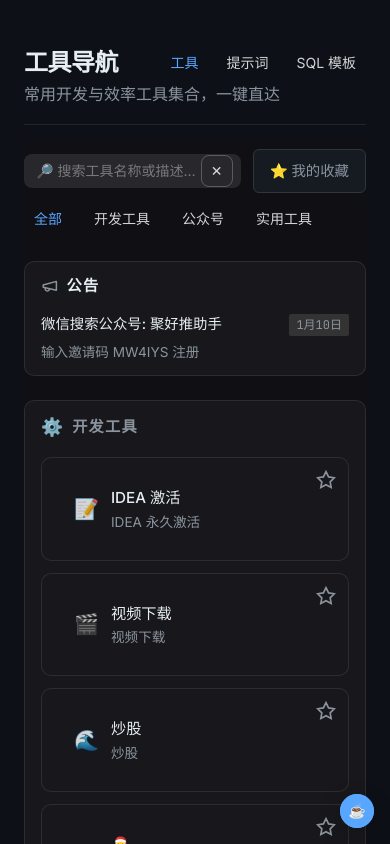
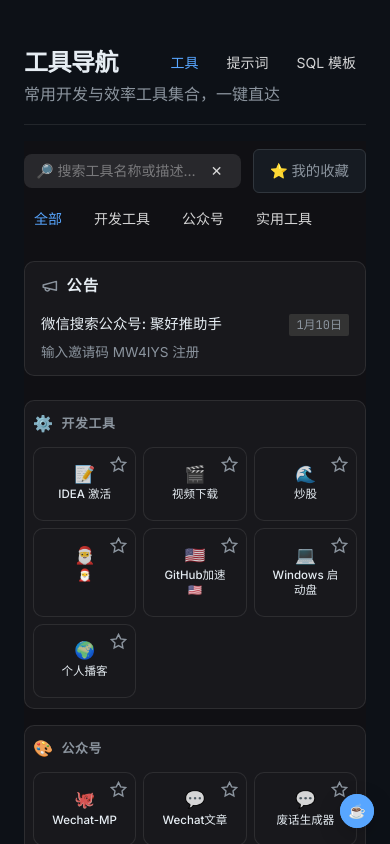
Before and after one commit to cooker/wx-mp-tools, a Vue app: page / in a window 390 px wide. Shown: the top 844 px of the page. Built offline with nearby package versions, Linux system fonts and the light colour scheme.

Commit message:
first commit

```diff
--- a/package.json
+++ b/package.json
@@ -18,6 +18,7 @@
     "@codemirror/view": "^6.40.0",
     "codemirror": "^6.0.2",
     "dompurify": "^3.3.3",
+    "highlight.js": "^11.11.1",
     "marked": "^17.0.5",
     "naive-ui": "^2.44.1",
     "sql-formatter": "^15.7.3",
--- a/src/composables/usePrompts.js
+++ b/src/composables/usePrompts.js
@@ -62,7 +62,10 @@
   const searchDebounced = ref('')
 
   function normalizeSearchText(value) {
-    return String(value ?? '').trim().toLowerCase()
+    return String(value ?? '')
+      .normalize('NFKC')
+      .trim()
+      .toLowerCase()
   }
 
   function compactSearchText(value) {
@@ -95,12 +98,21 @@
 
   function getPromptSearchText(prompt) {
     const parts = []
-    collectSearchableTexts(prompt, parts)
+    collectSearchableTexts(
+      {
+        id: prompt?.id,
+        title: prompt?.title,
+        tags: prompt?.tags,
+        content: prompt?.content,
+      },
+      parts,
+    )
     return normalizeSearchText(parts.join(' '))
   }
 
   let debounceTimer = null
   watch(searchQuery, (v) => {
+    if (normalizeSearchText(v)) activeTag.value = ''
     clearTimeout(debounceTimer)
     debounceTimer = setTimeout(() => {
       searchDebounced.value = normalizeSearchText(v)
@@ -135,6 +147,7 @@
     const tag = activeTag.value
     return prompts.value.filter((p) => {
       if (!matchPrompt(p, q)) return false
+      if (q) return true
       if (tag && !(p.tags || []).includes(tag)) return false
       return true
     })
--- a/src/modules/nav/HomeView.vue
+++ b/src/modules/nav/HomeView.vue
@@ -1,11 +1,10 @@
 <script setup>
-import { ref, computed, watch, onMounted } from 'vue'
-import { NButton, NEmpty, NSpace } from 'naive-ui'
+import { ref, computed, watch, onMounted, onBeforeUnmount } from 'vue'
+import { NButton, NEmpty, NInput, NSpace } from 'naive-ui'
 import { navConfig } from '../../config/nav.config.js'
 import { sqlConfig } from '../../config/sql.config.js'
 import { preloadRouteComponents } from '../../router/index.js'
 import CategorySection from './components/CategorySection.vue'
-import SearchBar from './components/SearchBar.vue'
 import FilterTabs from './components/FilterTabs.vue'
 import AdSlot from '../shared/AdSlot.vue'
 import NoticeBoard from '../shared/NoticeBoard.vue'
@@ -30,6 +29,15 @@
 const showFavoritesOnly = ref(false)
 const searchExpanded = ref(true)
 const showMobileQr = ref(false)
+const isSearchMobile = ref(false)
+
+function checkSearchMobile() {
+  isSearchMobile.value = typeof window !== 'undefined' && window.innerWidth < 768
+}
+
+const showHomeSearchInput = computed(
+  () => searchExpanded.value || !isSearchMobile.value
+)
 
 const searchDebounced = ref('')
 let debounceTimer = null
@@ -100,8 +108,6 @@
   }, 300)
 }, { immediate: true })
 
-const SEARCH_DEBUG = typeof import.meta !== 'undefined' && !!import.meta.env?.DEV
-
 function matchItem(item, q, category) {
   if (!q) return true
   const fullText = getItemSearchText(item, category)
@@ -116,65 +122,6 @@
     (allowSubsequence && isSubsequenceMatch(compactFullText, compactQuery))
   )
 }
-
-function getMatchReason(item, query, category) {
-  const fullText = getItemSearchText(item, category)
-  const compactText = compactSearchText(fullText)
-  const compactQuery = compactSearchText(query)
-  const allowSubsequence = compactQuery.length >= 3
-  const includes = fullText.includes(query)
-  const compactIncludes = compactText.includes(compactQuery)
-  const subsequence = allowSubsequence && isSubsequenceMatch(compactText, compactQuery)
-  return {
-    matched: includes || compactIncludes || subsequence,
-    includes,
-    compactIncludes,
-    subsequence,
-    fullText,
-  }
-}
-
-watch(searchDebounced, (query) => {
-  if (!SEARCH_DEBUG || !query) return
-  const stats = {
-    total: 0,
-    matched: 0,
-    byIncludes: 0,
-    byCompactIncludes: 0,
-    bySubsequence: 0,
-    withHttpInText: 0,
-  }
-  const sampleMatches = []
-  categories.forEach((category) => {
-    category.items.forEach((item) => {
-      stats.total += 1
-      const reason = getMatchReason(item, query, category)
-      if (!reason.matched) return
-      stats.matched += 1
-      if (reason.includes) stats.byIncludes += 1
-      if (reason.compactIncludes) stats.byCompactIncludes += 1
-      if (reason.subsequence) stats.bySubsequence += 1
-      if (reason.fullText.includes('http')) stats.withHttpInText += 1
-      if (sampleMatches.length < 8) {
-        sampleMatches.push({
-          name: item.name,
-          category: category.name,
-          includes: reason.includes,
-          compactIncludes: reason.compactIncludes,
-          subsequence: reason.subsequence,
-          textPreview: reason.fullText.slice(0, 160),
-        })
-      }
-    })
-  })
-  console.groupCollapsed(`[search-debug] query="${query}"`)
-  console.log('[search-debug] stats', stats)
-  console.log('[search-debug] sampleMatches', sampleMatches)
-  if (stats.matched > 0 && stats.withHttpInText === stats.matched) {
-    console.warn('[search-debug] 所有命中项均包含 URL 文本，可能导致搜索看起来“无筛选效果”')
-  }
-  console.groupEnd()
-})
 
 function getItemUrlCandidates(item) {
   if (Array.isArray(item.url)) return item.url.filter(Boolean)
@@ -292,6 +239,11 @@
 }
 
 onMounted(() => {
+  checkSearchMobile()
+  if (typeof window !== 'undefined') {
+    window.addEventListener('resize', checkSearchMobile)
+  }
+
   const cache = loadResolveCache()
   const now = Date.now()
   const warmup = {}
@@ -318,6 +270,12 @@
     window.requestIdleCallback(warmupRoutes, { timeout: warmupTimeoutMs })
   } else {
     setTimeout(warmupRoutes, warmupDelayMs)
+  }
+})
+
+onBeforeUnmount(() => {
+  if (typeof window !== 'undefined') {
+    window.removeEventListener('resize', checkSearchMobile)
   }
 })
 
@@ -392,7 +350,37 @@
 <template>
   <div class="toolbar">
     <div class="toolbar__row">
-      <SearchBar v-model="searchQuery" v-model:expanded="searchExpanded" />
+      <div class="home-search">
+        <n-button
+          v-if="isSearchMobile && !searchExpanded"
+          class="home-search__toggle"
+          aria-label="展开搜索"
+          @click="searchExpanded = true"
+        >
+          🔍
+        </n-button>
+        <div v-show="showHomeSearchInput" class="home-search__wrap">
+          <n-input
+            v-model:value="searchQuery"
+            type="search"
+            class="home-search__input"
+            placeholder="搜索工具名称或描述…"
+            aria-label="搜索工具"
+            clearable
+          >
+            <template #prefix>🔎</template>
+          </n-input>
+          <n-button
+            v-if="isSearchMobile && searchExpanded"
+            class="home-search__close"
+            text
+            aria-label="收起搜索"
+            @click="searchExpanded = false"
+          >
+            ✕
+          </n-button>
+        </div>
+      </div>
       <n-button
         class="btn-favorites"
         :type="showFavoritesOnly ? 'primary' : 'default'"
@@ -492,6 +480,37 @@
   gap: 0.75rem;
   align-items: center;
   margin-bottom: 0.75rem;
+}
+
+.home-search {
+  position: relative;
+  flex: 1;
+  min-width: 0;
+}
+
+.home-search__toggle {
+  width: 48px;
+  height: 48px;
+}
+
+.home-search__wrap {
+  position: relative;
+  display: flex;
+  align-items: center;
+}
+
+.home-search__input {
+  width: 100%;
+}
+
+.home-search__close {
+  position: absolute;
+  right: 0.5rem;
+  width: 32px;
+  height: 32px;
+  min-width: 32px;
+  padding: 0;
+  z-index: 1;
 }
 
 .btn-favorites {
@@ -616,14 +635,68 @@
     right: 12px;
     bottom: 72px;
     z-index: 92;
-    width: min(320px, calc(100vw - 24px));
+    /* 容纳左右两枚二维码（缩略尺寸） */
+    width: min(400px, calc(100vw - 16px));
     max-height: min(70vh, 520px);
     overflow: auto;
     border-radius: 14px;
-    padding: 0.75rem;
+    padding: 0.65rem 0.55rem;
     background: var(--bg-card);
     border: 1px solid var(--border);
     box-shadow: 0 16px 40px rgba(0, 0, 0, 0.22);
+  }
+
+  /* 扫码面板内：固定两列左右排布，略缩小卡片与图，避免挤爆窄屏 */
+  .mobile-qr__panel :deep(.qr-codes) {
+    grid-template-columns: repeat(2, minmax(0, 1fr));
+    gap: 0.45rem;
+    margin-top: 0.45rem;
+  }
+
+  .mobile-qr__panel :deep(.qr-card) {
+    padding: 0.45rem 0.3rem;
+  }
+
+  .mobile-qr__panel :deep(.qr-card__title) {
+    font-size: 0.72rem;
+    margin-bottom: 0.35rem;
+  }
+
+  .mobile-qr__panel :deep(.qr-card__img) {
+    width: 128px;
+    height: 128px;
+    max-width: 100%;
+  }
+
+  .mobile-qr__panel :deep(.qr-card__img img),
+  .mobile-qr__panel :deep(.n-image img) {
+    width: 128px !important;
+    height: 128px !important;
+    max-width: 100% !important;
+    object-fit: cover;
+  }
+
+  .mobile-qr__panel :deep(.qr-card__desc) {
+    font-size: 0.68rem;
+    margin-top: 0.3rem;
+    line-height: 1.35;
+  }
+
+  @media (max-width: 359px) {
+    .mobile-qr__panel :deep(.qr-card__img) {
+      width: 108px;
+      height: 108px;
+    }
+
+    .mobile-qr__panel :deep(.qr-card__img img),
+    .mobile-qr__panel :deep(.n-image img) {
+      width: 108px !important;
+      height: 108px !important;
+    }
+
+    .mobile-qr__panel :deep(.qr-codes) {
+      gap: 0.35rem;
+    }
   }
 
   .mobile-qr__panel-head {
--- a/src/modules/nav/components/CategorySection.vue
+++ b/src/modules/nav/components/CategorySection.vue
@@ -90,6 +90,28 @@
   }
 }
 
+/* 移动端：一行三列，列宽均分 */
+@media (max-width: 768px) {
+  .category__grid {
+    grid-template-columns: repeat(3, minmax(0, 1fr));
+    gap: 0.45rem;
+  }
+
+  .category__title {
+    font-size: 0.8rem;
+    margin-bottom: 0.65rem;
+    letter-spacing: 0.05em;
+  }
+
+  .category__icon {
+    font-size: 1rem;
+  }
+
+  .category :deep(.n-card-content) {
+    padding: 0.65rem 0.5rem;
+  }
+}
+
 @media (prefers-reduced-motion: reduce) {
   .category {
     animation: none;
--- a/src/modules/nav/components/SearchBar.vue
+++ /dev/null
@@ -1,101 +0,0 @@
-<script setup>
-import { ref, computed, watch } from 'vue'
-import { NButton, NInput } from 'naive-ui'
-
-const props = defineProps({
-  modelValue: { type: String, default: '' },
-  expanded: { type: Boolean, default: true },
-})
-const emit = defineEmits(['update:modelValue', 'update:expanded'])
-const SEARCH_DEBUG = typeof import.meta !== 'undefined' && !!import.meta.env?.DEV
-
-const local = ref(props.modelValue)
-const isMobile = ref(false)
-
-function checkMobile() {
-  isMobile.value = typeof window !== 'undefined' && window.innerWidth < 768
-}
-if (typeof window !== 'undefined') {
-  checkMobile()
-  window.addEventListener('resize', checkMobile)
-}
-
-watch(
-  () => props.modelValue,
-  (v) => { local.value = v }
-)
-watch(
-  local,
-  (v) => {
-    if (SEARCH_DEBUG) console.log('[search-debug] SearchBar emit update:modelValue =', v)
-    emit('update:modelValue', v)
-  }
-)
-
-const showInput = computed(() => props.expanded || !isMobile.value)
-</script>
-
-<template>
-  <div class="search-bar">
-    <n-button
-      v-if="isMobile && !expanded"
-      class="search-bar__toggle"
-      aria-label="展开搜索"
-      @click="emit('update:expanded', true)"
-    >
-      🔍
-    </n-button>
-    <div v-show="showInput" class="search-bar__wrap">
-      <n-input
-        v-model="local"
-        type="search"
-        class="search-bar__input"
-        placeholder="搜索工具名称或描述…"
-        aria-label="搜索工具"
-        clearable
-      >
-        <template #prefix>🔎</template>
-      </n-input>
-      <n-button
-        v-if="isMobile && expanded"
-        class="search-bar__close"
-        aria-label="收起搜索"
-        @click="emit('update:expanded', false)"
-      >
-        ✕
-      </n-button>
-    </div>
-  </div>
-</template>
-
-<style scoped>
-.search-bar {
-  position: relative;
-  flex: 1;
-  min-width: 0;
-}
-
-.search-bar__toggle {
-  width: 48px;
-  height: 48px;
-}
-
-.search-bar__wrap {
-  position: relative;
-  display: flex;
-  align-items: center;
-}
-
-.search-bar__input {
-  width: 100%;
-}
-
-.search-bar__close {
-  position: absolute;
-  right: 0.5rem;
-  width: 32px;
-  height: 32px;
-  min-width: 32px;
-  padding: 0;
-}
-</style>
--- a/src/modules/nav/components/ToolCard.vue
+++ b/src/modules/nav/components/ToolCard.vue
@@ -162,6 +162,87 @@
   transform: translateX(0);
 }
 
+/* 移动端三列：竖向紧凑卡片，隐藏描述与箭头，保证可点区域 */
+@media (max-width: 768px) {
+  .tool-card__link {
+    flex-direction: column;
+    align-items: center;
+    justify-content: flex-start;
+    padding: 0.45rem 0.3rem 0.5rem;
+    gap: 0.3rem;
+    min-height: 0;
+    text-align: center;
+  }
+
+  .tool-card__icon {
+    font-size: 1.05rem;
+  }
+
+  .tool-card__body {
+    align-items: center;
+    width: 100%;
+  }
+
+  .tool-card__name {
+    font-size: 0.72rem;
+    line-height: 1.25;
+    text-align: center;
+    display: -webkit-box;
+    -webkit-box-orient: vertical;
+    -webkit-line-clamp: 2;
+    overflow: hidden;
+    word-break: break-word;
+  }
+
+  .tool-card__desc {
+    display: none;
+  }
+
+  .tool-card__arrow {
+    display: none;
+  }
+
+  .tool-card__star {
+    width: 40px;
+    height: 40px;
+    min-width: 40px;
+    min-height: 40px;
+    top: 0.15rem;
+    right: 0.15rem;
+    margin: -6px -6px 0 0;
+  }
+
+  .tool-card__star-icon {
+    width: 17px;
+    height: 17px;
+  }
+
+  .tool-card__fallback-badge {
+    font-size: 0.58rem;
+    padding: 0.06rem 0.28rem;
+    top: 0.2rem;
+    left: 0.2rem;
+    max-width: calc(100% - 3rem);
+    overflow: hidden;
+    text-overflow: ellipsis;
+    white-space: nowrap;
+  }
+}
+
+@media (max-width: 380px) {
+  .tool-card__link {
+    padding: 0.4rem 0.2rem 0.45rem;
+  }
+
+  .tool-card__name {
+    font-size: 0.68rem;
+  }
+
+  .tool-card__icon {
+    font-size: 0.95rem;
+  }
+}
+
 @media (prefers-reduced-motion: reduce) {
   .tool-card__star:active {
     transform: none;
--- a/src/modules/prompts/components/PromptSection.vue
+++ b/src/modules/prompts/components/PromptSection.vue
@@ -19,18 +19,6 @@
     <h2 class="prompt-section__title">{{ config.title || '开发提示词' }}</h2>
 
     <div class="prompt-section__toolbar">
-      <div class="prompt-section__search">
-        <n-input
-          v-model="searchQuery"
-          type="search"
-          class="prompt-section__input"
-          placeholder="搜索提示词…"
-          aria-label="搜索提示词"
-          clearable
-        >
-          <template #prefix>🔎</template>
-        </n-input>
-      </div>
       <n-space class="prompt-section__filters" role="tablist" aria-label="标签筛选" :wrap="true" :size="[8, 8]">
         <n-button
           role="tab"
--- a/src/modules/shared/SidebarQrCodes.vue
+++ b/src/modules/shared/SidebarQrCodes.vue
@@ -48,12 +48,6 @@
   }
 }
 
-@media (max-width: 420px) {
-  .qr-codes {
-    grid-template-columns: 1fr;
-  }
-}
-
 @media (max-width: 359px) {
   .qr-codes {
     margin-top: 0.625rem;
--- a/src/modules/sql/SqlTemplatesView.vue
+++ b/src/modules/sql/SqlTemplatesView.vue
@@ -90,7 +90,8 @@
       EditorView: codemirrorMod.EditorView,
       basicSetup: codemirrorMod.basicSetup,
       EditorState: stateMod.EditorState,
-      sql: sqlMod.sql,
+      // MySQL 方言与模板 DDL 一致，高亮与解析更完整
+      sql: () => sqlMod.sql({ dialect: sqlMod.MySQL }),
       oneDark: oneDarkMod.oneDark,
     }
     return cmDeps.value
@@ -185,10 +186,11 @@
 const isDevSection = computed(() => activeSection.value === 'DEV')
 
 function sqlEditorExtensions(deps) {
+  const oneDarkExt = Array.isArray(deps.oneDark) ? deps.oneDark : [deps.oneDark]
   return [
     deps.basicSetup,
     deps.sql(),
-    deps.oneDark,
+    ...oneDarkExt,
     deps.EditorView.theme({
       '&': { fontSize: '13px' },
       '.cm-editor': { borderRadius: 'var(--radius)' },
@@ -421,15 +423,6 @@
       <aside class="sql-layout__side" aria-label="模板列表">
         <n-card embedded size="small">
           <h2 class="sql-layout__side-title">模板</h2>
-          <n-input
-            v-model="searchQuery"
-            type="search"
-            class="sql-layout__search"
-            placeholder="搜索模板（全文）"
-            clearable
-          >
-            <template #prefix>🔎</template>
-          </n-input>
           <p v-if="!filteredTemplates.length" class="sql-layout__empty-tip">无匹配模板</p>
           <ul class="sql-layout__list">
             <li v-for="t in filteredTemplates" :key="t.id">
@@ -899,6 +892,10 @@
   font-size: 0.82rem;
   line-height: 1.5;
 }
+.sql-dev-md :deep(pre:has(code.hljs)) {
+  background: #22272e;
+  color: #adbac7;
+}
 .sql-dev-md :deep(code) {
   font-family: var(--font-mono);
   font-size: 0.88em;
@@ -910,6 +907,9 @@
   padding: 0;
   background: transparent;
   font-size: 0.85rem;
+}
+.sql-dev-md :deep(pre code.hljs) {
+  font-family: var(--font-mono);
 }
 .sql-dev-md :deep(blockquote) {
   margin: 0.5rem 0;
@@ -988,6 +988,9 @@
 
 .sql-editor-host :deep(.cm-editor) {
   background: #282c34;
+  /* 避免 Naive Layout 的 color 继承压过 CodeMirror 主题 token 色 */
+  color: #abb2bf;
+  font-family: var(--font-mono), ui-monospace, monospace;
 }
 
 @keyframes fadeIn {
--- a/src/utils/renderDevMarkdown.js
+++ b/src/utils/renderDevMarkdown.js
@@ -1,10 +1,54 @@
 import { marked } from 'marked'
 import DOMPurify from 'dompurify'
+import hljs from 'highlight.js/lib/core'
+import sql from 'highlight.js/lib/languages/sql'
+import json from 'highlight.js/lib/languages/json'
+import bash from 'highlight.js/lib/languages/bash'
+import http from 'highlight.js/lib/languages/http'
+import 'highlight.js/styles/github-dark-dimmed.css'
 import { devSqlToMarkdown } from './devSqlToMarkdown.js'
+
+hljs.registerLanguage('sql', sql)
+hljs.registerLanguage('mysql', sql)
+hljs.registerLanguage('mariadb', sql)
+hljs.registerLanguage('json', json)
+hljs.registerLanguage('bash', bash)
+hljs.registerLanguage('sh', bash)
+hljs.registerLanguage('http', http)
 
 marked.setOptions({
   gfm: true,
   breaks: true,
+})
+
+function escapeHtml(text) {
+  return String(text)
+    .replace(/&/g, '&amp;')
+    .replace(/</g, '&lt;')
+    .replace(/>/g, '&gt;')
+    .replace(/"/g, '&quot;')
+}
+
+marked.use({
+  renderer: {
+    code({ text, lang }) {
+      const raw = String(text).replace(/\n$/, '')
+      const langKey = (lang || '').trim().toLowerCase()
+      let highlighted = ''
+      try {
+        if (langKey && hljs.getLanguage(langKey)) {
+          highlighted = hljs.highlight(raw, { language: langKey }).value
+        } else {
+          const auto = hljs.highlightAuto(raw, ['sql', 'json', 'http', 'bash'])
+          highlighted = auto.value
+        }
+      } catch {
+        highlighted = escapeHtml(raw)
+      }
+      const langClass = langKey && hljs.getLanguage(langKey) ? `language-${langKey}` : ''
+      return `<pre><code class="hljs ${langClass}">${highlighted}</code></pre>`
+    },
+  },
 })
 
 const purifyConfig = {
--- a/vite.config.js
+++ b/vite.config.js
@@ -22,7 +22,11 @@
             if (id.includes('naive-ui')) {
               return 'vendor-naive'
             }
-            if (id.includes('marked') || id.includes('dompurify')) {
+            if (
+              id.includes('marked') ||
+              id.includes('dompurify') ||
+              id.includes('highlight.js')
+            ) {
               return 'vendor-markdown'
             }
           }
```
Also changed, not shown: design-system/pages/prompts.md (+2 -2 lines), 3 other files (tests, documents, lock files or other folders).
